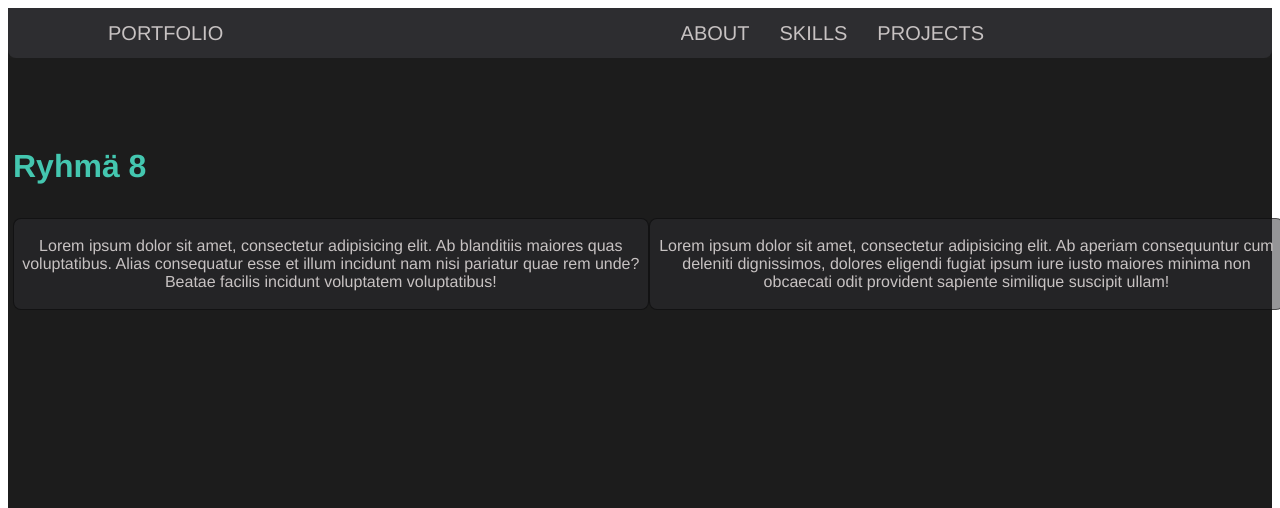
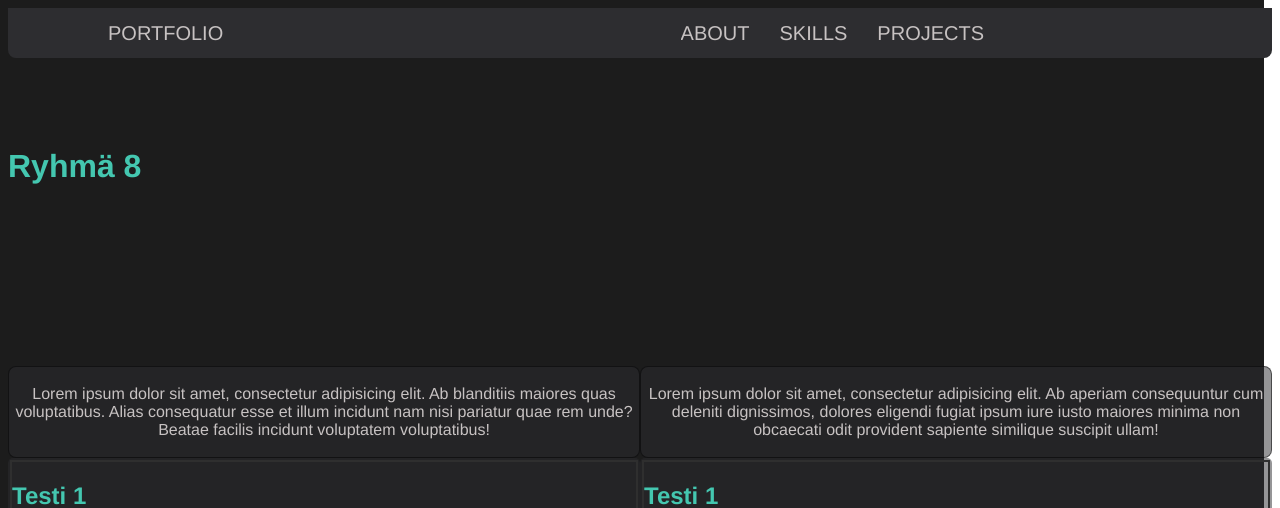
Before and after one commit to Rudolffi/WebPortfolio, a Vue app: page / in a window 1280 px wide. Shown: the top 508 px of the page. Built offline with nearby package versions, Linux system fonts and the light colour scheme.

Commit message:
Canvas taustaa korjailtu ja formia tehty

```diff
--- /dev/null
+++ b/src/components/Form.vue
@@ -0,0 +1,38 @@
+<template>
+  <form @submit.prevent="handleSubmit">
+    <article>
+      <section>
+        <label>Title</label>
+        <input type="text"/>
+      </section>
+      <section>
+        <label>Description</label>
+        <textarea type="text"/>
+      </section>
+      <section>
+        <label>Image</label>
+        <input type="file"  id="file">
+        <img id="pic">
+      </section>
+      <button>Add Project</button>
+    </article>
+  </form>
+</template>
+
+<script>
+export default {
+  name: "form",
+  mounted() {
+    let files = document.getElementById("file");
+    files.addEventListener("change", function (e){
+      let image = document.getElementById('pic');
+      image.src = URL.createObjectURL(event.target.files[0]);
+    })
+  }
+}
+</script>
+
+<style scoped>
+
+@import './../css/form.css';
+</style>
--- a/src/components/Information.vue
+++ b/src/components/Information.vue
@@ -1,5 +1,5 @@
 <template>
-  <div>
+  <div id="information">
     <h1>Ryhmä 8</h1>
     <div class="big_box">
       <div id="boxone">
--- /dev/null
+++ b/src/css/form.css
@@ -0,0 +1,61 @@
+html, body {
+    margin: 0;
+    height: 100%;
+    background-color: #1e1e1e;
+}
+#pic{
+    float: left;
+    height: 200px;
+    width: fit-content;
+}
+button{
+    padding: 15px 25px;
+    font-size: 24px;
+    cursor: pointer;
+    text-align: center;
+    text-decoration: none;
+    outline: none;
+    color: #fff;
+    background-color: #4CAF50;
+    border: none;
+    border-radius: 15px;
+    margin: .5em;
+}
+button:hover {background-color: #3e8e41}
+section{
+    border: 2px solid rgb(47, 47, 47);
+    display: flex; /* or inline-flex */
+    flex-direction: column;
+    text-align: left;
+}
+article{
+    width: 50%;
+    background-color: rgba(45, 45, 48, 0.5);
+    border-radius: 5px;
+    padding: 2px;
+    box-sizing: border-box;
+    display: inline-block;
+    overflow: hidden;
+}
+
+label {
+    color: #44c7b0;
+}
+input, select, textarea{
+    color: #c7c2c2;
+    box-sizing: border-box;
+    border: 2px solid #424242;
+    border-radius: 4px;
+    font-size: 16px;
+    background-color: rgba(255, 255, 255, 0);
+    height: 2em;
+}
+textarea{
+    height: 150px;
+}
+textarea:focus, input:focus {
+    color: #c7c2c2;
+}
+form{
+    background-color: rgba(0, 0, 0, 0);
+}
--- a/src/css/information.css
+++ b/src/css/information.css
@@ -1,36 +1,31 @@
-
+#information{
+    display: flex;
+    flex-direction: column;
+}
 .big_box {
+    display: flex;
+    flex-direction: row;
     width: 100%;
     text-align: center;
-    margin-left: 5px;
     margin-top: 160px;
-    position: absolute;
 }
 #boxone {
-    width: 49.5%;
-    float: left;
+    width: 50%;
     border: 1px solid rgba(0, 0, 0, 0.5);
     border-radius: 8px;
     background-color: rgba(45, 45, 48, 0.5);
 }
 
 #boxtwo {
-    width: 49.5%;
-    float: left;
+    width: 50%;
     border-radius: 8px;
     border: 1px solid rgba(0, 0, 0, 0.5);
     background-color: rgba(45, 45, 48, 0.5);
-
-}
-.clear {
-    clear: both
 }
 
 h1 {
+    margin-top: 90px;
     text-align: left;
-    margin-left: 5px;
-    margin-top: 90px;
-    position: absolute;
     color: #44c7b0;
 }
 
--- a/src/css/projects.css
+++ b/src/css/projects.css
@@ -2,6 +2,7 @@
     display: flex;
     flex-direction: row;
     flex-wrap: wrap;
+    background-color: rgba(0, 0, 0, 0);
 }
 .pic{
     float: left;
--- a/src/css/tausta.css
+++ b/src/css/tausta.css
@@ -1,4 +1,7 @@
 #gamecanvas {
-    width: 100%;
-    height: 100%;
+    position:absolute;
+    left:0;
+    top:0;
+    z-index: -1;
+    background-color: #1e1e1e;
 }
--- a/src/pages/main/App.vue
+++ b/src/pages/main/App.vue
@@ -1,8 +1,8 @@
 <template>
   <div id="app">
+    <Tausta/>
     <Navbar/>
     <Information/>
-    <Tausta/>
     <projects/>
   </div>
 </template>
@@ -33,6 +33,6 @@ export default {
   -moz-osx-font-smoothing: grayscale;
   text-align: center;
   color: #2c3e50;
-  background-color: #1e1e1e;
+  background-color: rgba(30, 30, 30, 0);
 }
 </style>
--- a/src/pages/new/App.vue
+++ b/src/pages/new/App.vue
@@ -1,20 +1,25 @@
 <template>
   <div id="app">
-    <HelloWorld/>
+    <Navbar/>
+    <Tausta/>
+    <Form/>
   </div>
 </template>
 
 <script>
 
-import HelloWorld from '../../components/HelloWorld.vue'
+import Form from '../../components/Form.vue'
+import Navbar from '../../components/Navbar.vue'
+import Tausta from '../../components/Tausta.vue'
 
 export default {
   name: 'App',
   components: {
-    HelloWorld,
+    Tausta,
+    Form,
+    Navbar
   },
   mounted() {
-    console.log("APUA");
   }
 }
 </script>
@@ -25,7 +30,7 @@ export default {
   -webkit-font-smoothing: antialiased;
   -moz-osx-font-smoothing: grayscale;
   text-align: center;
-  color: #2c3e50;
-  background-color: black;
+  color: #c7c2c2;
+  display: inline-block;
 }
 </style>
--- a/src/pallot/canvas.js
+++ b/src/pallot/canvas.js
@@ -8,23 +8,26 @@ const mouse = {
     x: null,
     y: null,
 }
+
 export function init(){
+
     canvas = document.getElementById('gamecanvas');
     ctx = canvas.getContext('2d');
-    canvas.width = window.innerWidth;
-    canvas.height = window.innerHeight;
-    window.addEventListener('click', function(event){
+
+    let body = document.getElementById('app');
+    canvas.width = body.offsetWidth;
+    canvas.height = body.offsetHeight +500;
+    console.log('Last update' + body.offsetHeight);
+    body.addEventListener('click', function(event){
         mouse.x = event.x;
         mouse.y = event.y;
     });
-    window.addEventListener('mousemove', function(event){
-        mouse.x = event.x;
-        mouse.y = event.y;
+    body.addEventListener('mousemove', function(event){
+        mouse.x = event.pageX;
+        mouse.y = event.pageY;
         spawn();
     });
     window.addEventListener('resize', function(){
-        canvas.width = window.innerWidth;
-        canvas.height = window.innerHeight;
     });
     animate();
 }
@@ -83,7 +86,7 @@ function handleParticles(){
                 if(!particlesArray[i].connections.includes(particlesArray[j])){
                     particlesArray[i].connections = [...particlesArray[i].connections, particlesArray[j]];
                     ctx.beginPath();
-                    ctx.strokeStyle = 'rgb(255,0,217)'; //'hsl(' + hue + ',100%, 0%'; //particlesArray[i].color;
+                    ctx.strokeStyle = 'rgb(104,33,122)'; //'hsl(' + hue + ',100%, 0%'; //particlesArray[i].color;
                     ctx.lineWidth = particlesArray[i].size/10;
                     ctx.moveTo(particlesArray[i].x, particlesArray[i].y);
                     ctx.lineTo(particlesArray[j].x, particlesArray[j].y);
```
